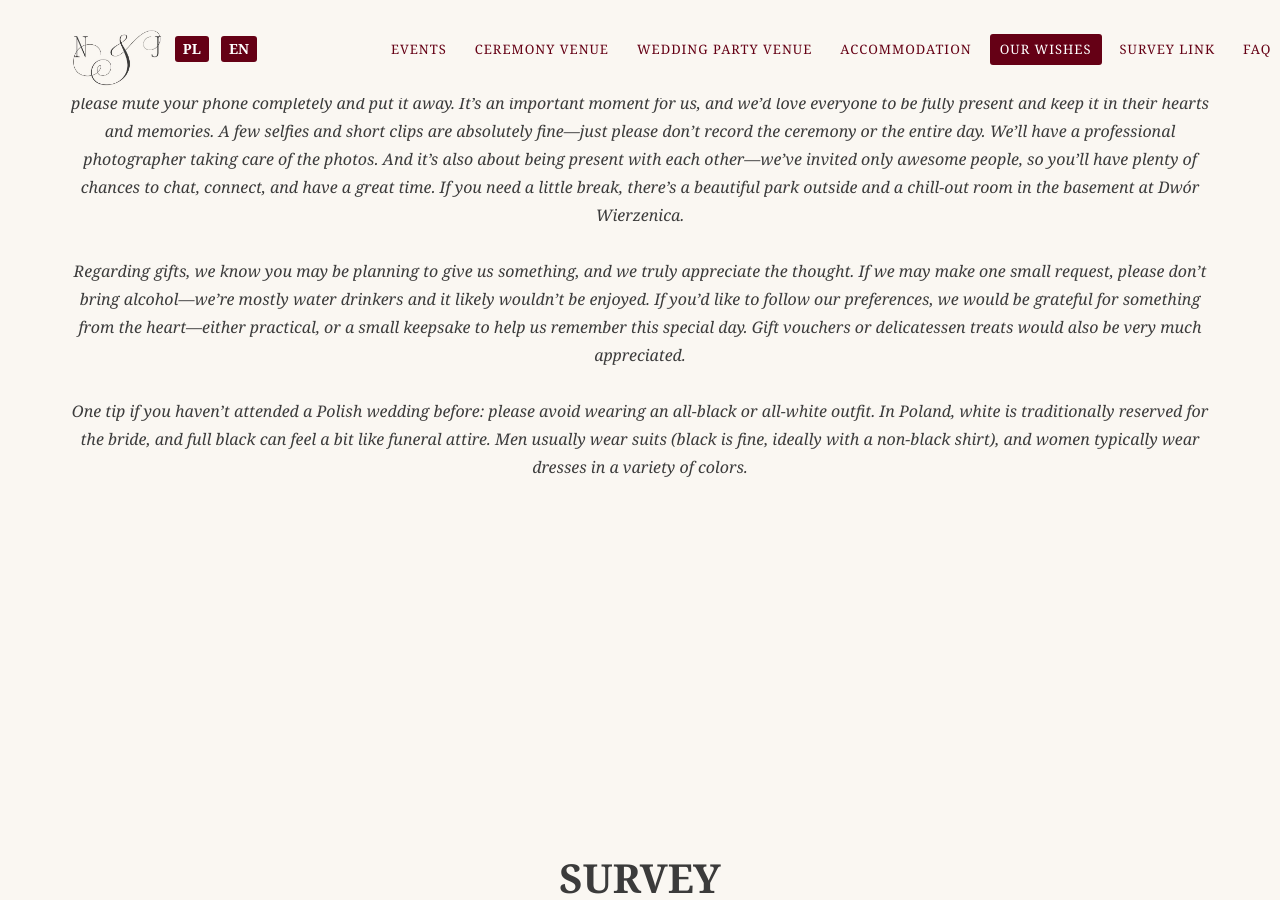
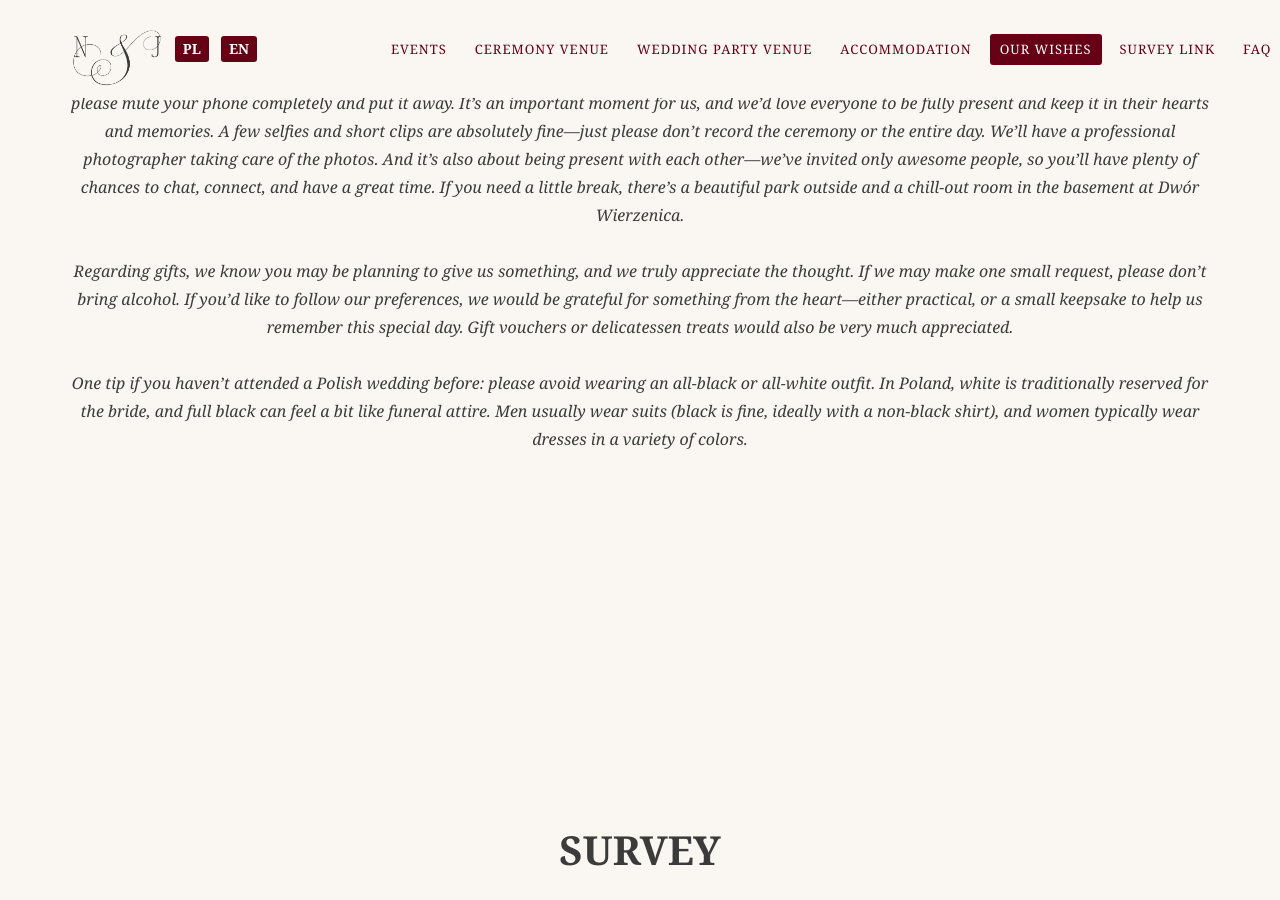
Before and after one commit to iakubluczak/iakubluczak.github.io, a Jekyll site: the page built from _en_pages/index.html, in a window 1280 px wide and 900 px high, scrolled down 5144 px. Built offline with Jekyll 4.4.1, drawn with Linux system fonts in a browser that asks for light colours; some web fonts are replaced.

Commit message:
Update our_wishes.html

```diff
--- a/_includes/en_data/our_wishes.html
+++ b/_includes/en_data/our_wishes.html
@@ -10,7 +10,7 @@
                     And it’s also about being present with each other—we’ve invited only awesome people, so you’ll have plenty of chances to chat, connect, and have a great time. If you need a little break, there’s a beautiful park outside and a chill-out room in the basement at Dwór Wierzenica.
                     <br>
                     <br>
-                    Regarding gifts, we know you may be planning to give us something, and we truly appreciate the thought. If we may make one small request, please don’t bring alcohol—we’re mostly water drinkers and it likely wouldn’t be enjoyed.
+                    Regarding gifts, we know you may be planning to give us something, and we truly appreciate the thought. If we may make one small request, please don’t bring alcohol.
                     If you’d like to follow our preferences, we would be grateful for something from the heart—either practical, or a small keepsake to help us remember this special day. Gift vouchers or delicatessen treats would also be very much appreciated.
                     <br>
                     <br>
```
